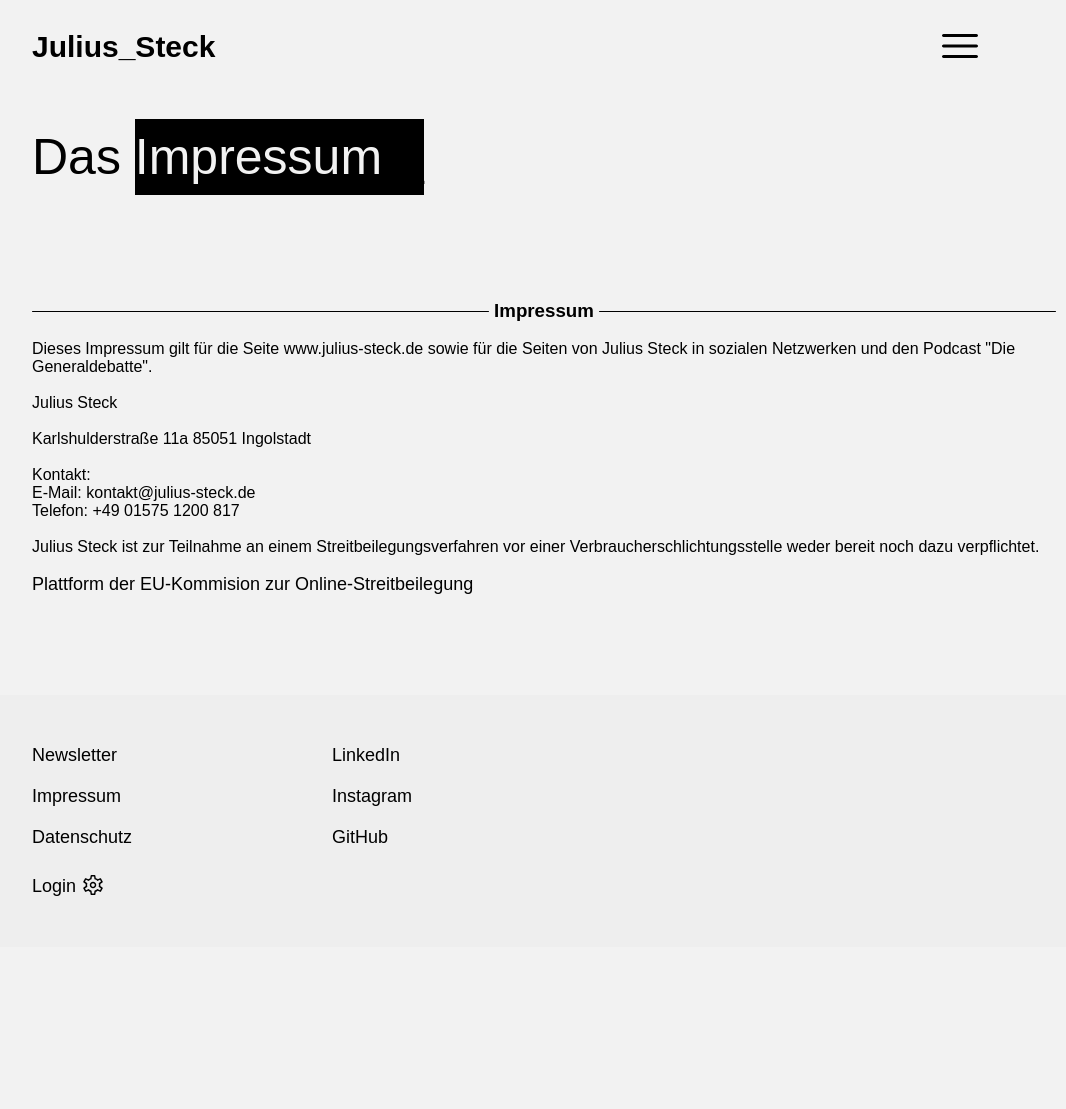
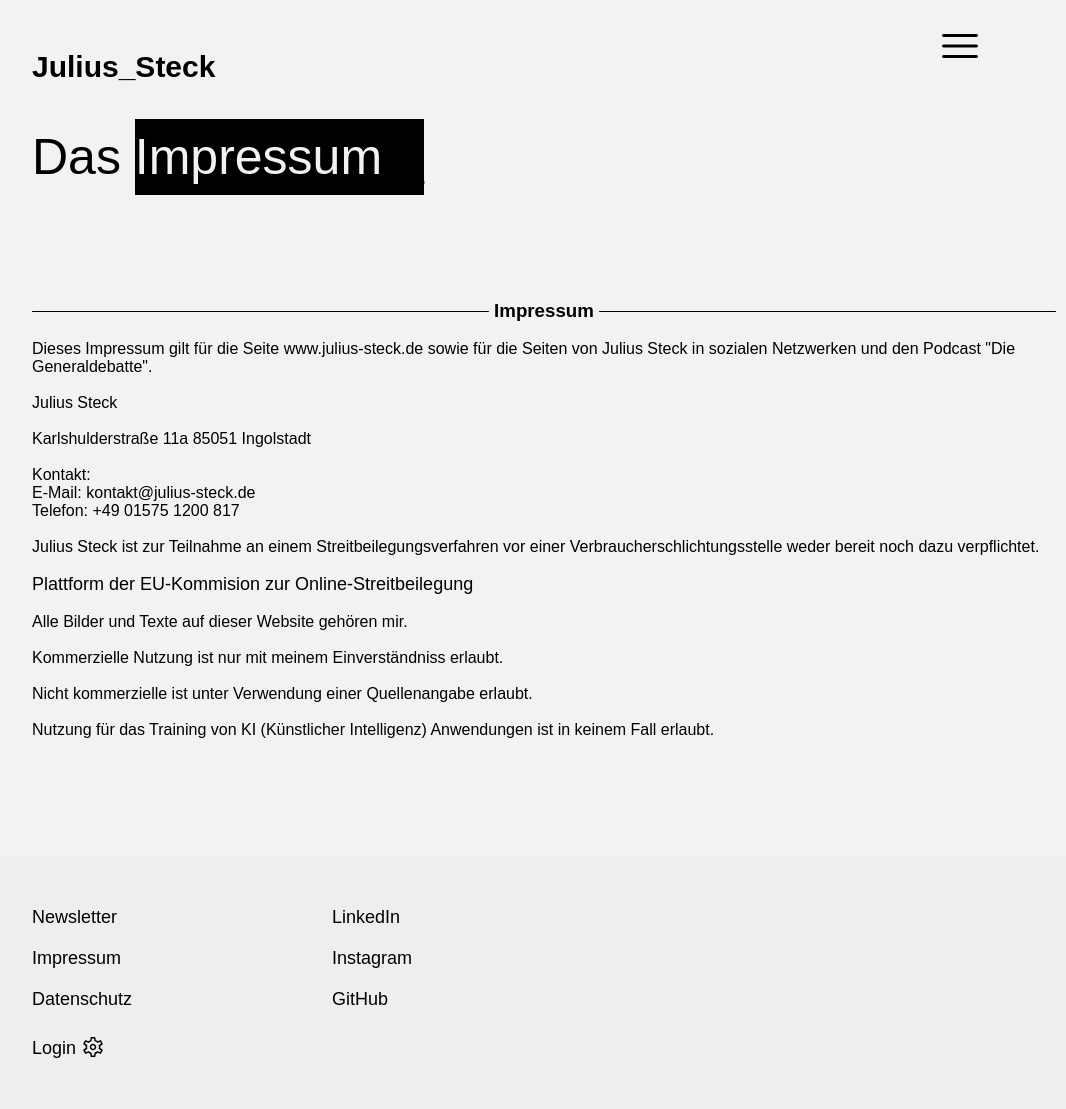
Before and after one commit to JuliusSteck/Webserver, a PHP site: page /impressum.php in a window 1280 px wide. Shown: the whole page, without its empty margins (96-1162 px from the left). Before the commit the page ends 896 px from the top, so only its background shows below. Run offline with PHP 8.4, Linux system fonts and the light colour scheme; some web fonts are replaced.

Commit message:
KI Nutzungsbedingungen

```diff
--- a/de/impressum.php
+++ b/de/impressum.php
@@ -59,6 +59,22 @@
       <a href="https://ec.europa.eu/consumers/odr/main/index.cfm?event=main.home.chooseLanguage" class = underline>
         Plattform der EU-Kommision zur Online-Streitbeilegung
       </a>
+
+      <p>
+        <br>
+        Alle Bilder und Texte auf dieser Website gehören mir.
+        <br>
+        <br>
+        Kommerzielle Nutzung ist nur mit meinem Einverständniss erlaubt.
+        <br>
+        <br>
+        Nicht kommerzielle ist unter Verwendung einer Quellenangabe erlaubt.
+        <br>
+        <br>
+        Nutzung für das Training von KI (Künstlicher Intelligenz) Anwendungen ist in keinem Fall erlaubt.
+        <br>
+        <br>
+      </p>
     </div>
   </section>
 
--- a/style/header.css
+++ b/style/header.css
@@ -6,18 +6,6 @@
   top: 0;
   width: calc(100% - 60px);
   z-index: 100;
-}
-
-@media(max-width: 1700px){
-  header{
-    left: 0;
-    width: 100%;
-  }
-
-  .top{
-    margin-top: 50px;
-    margin-bottom: 50px;
-  }
 }
 
 .header_scrolled{
@@ -146,6 +134,18 @@
   background-color: var(--border-color);
 }
 
+@media(max-width: 1700px){
+  header{
+    left: 0;
+    width: 100%;
+  }
+
+  .top{
+    margin-top: 50px;
+    margin-bottom: 50px;
+  }
+}
+
 @media(max-width: 1500px){
   .top{
     display: block;
```
Also changed, not shown: de/data_protection.php (+7 -1 lines).
